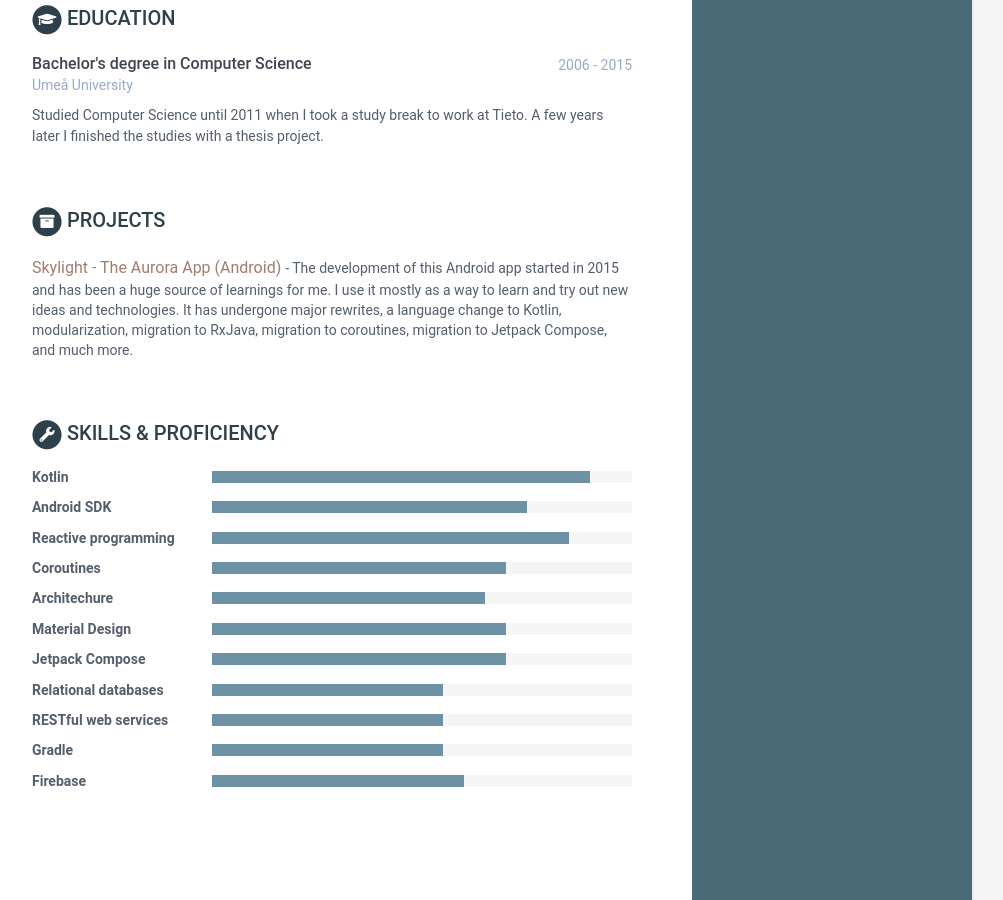
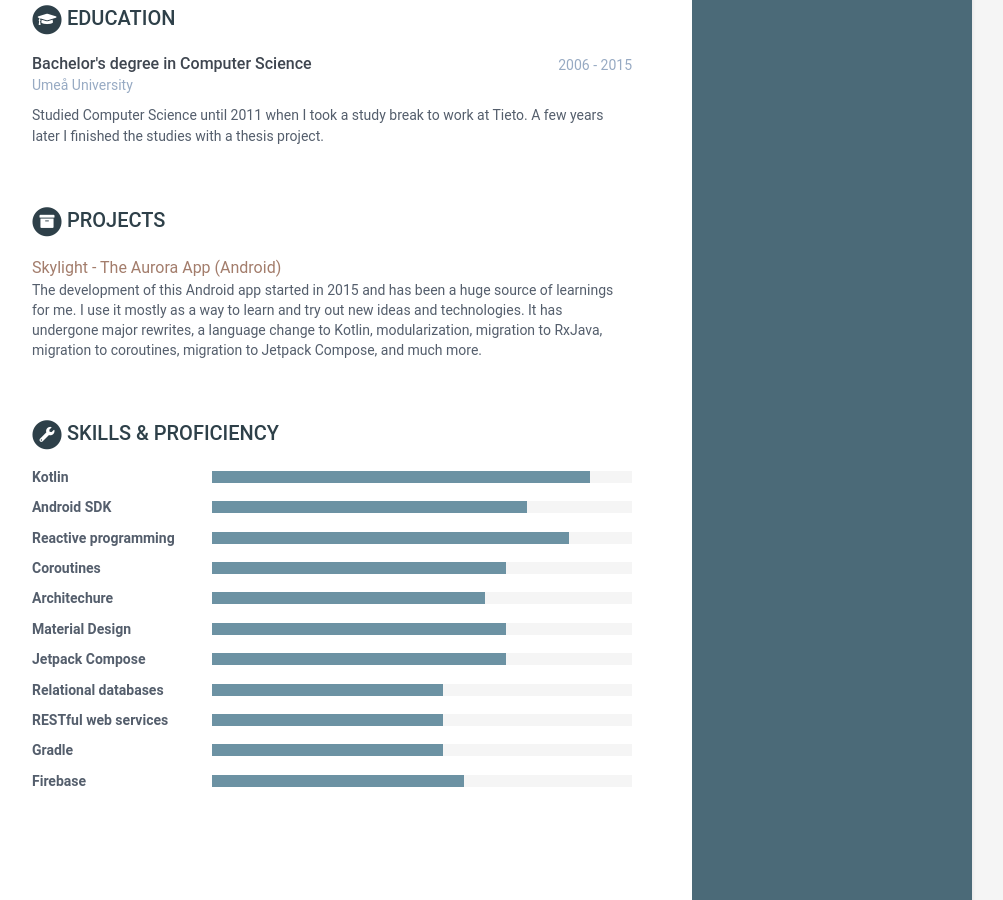
Before and after one commit to gustavkarlsson/gustavkarlsson.github.io, a Jekyll site: the page built from index.html, in a window 1280 px wide and 900 px high, scrolled down 1380 px. Shown: the whole window, without its empty margins (168-1171 px from the left). Built offline with Jekyll 4.4.1, drawn with Linux system fonts in a browser that asks for light colours.

Commit message:
Put project tagline on new line

```diff
--- a/_includes/projects.html
+++ b/_includes/projects.html
@@ -28,7 +28,8 @@
       </span>
 
       {% if project.tagline %}
-      - <span class="project-tagline">{{ project.tagline }}</span>
+      <br>
+      <span class="project-tagline">{{ project.tagline }}</span>
       {% endif %}
 
     </div><!--//item-->
```
